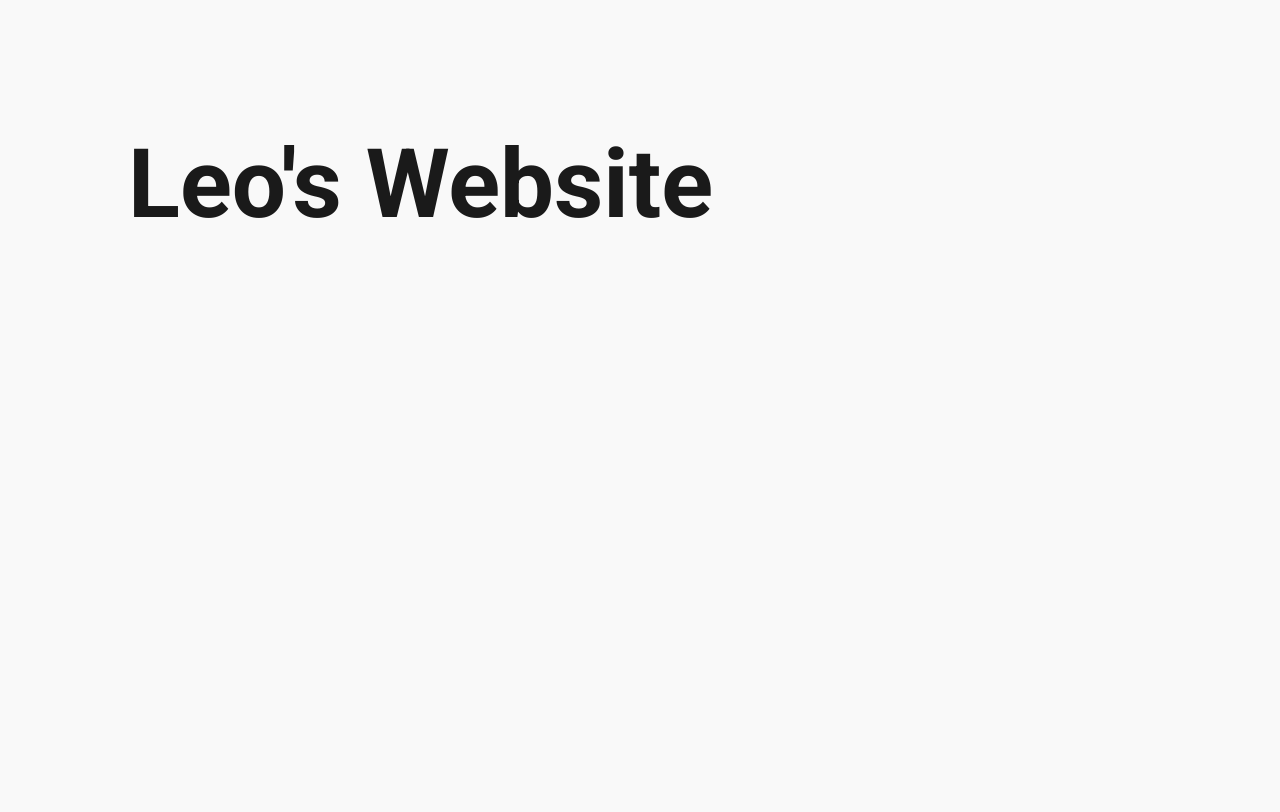
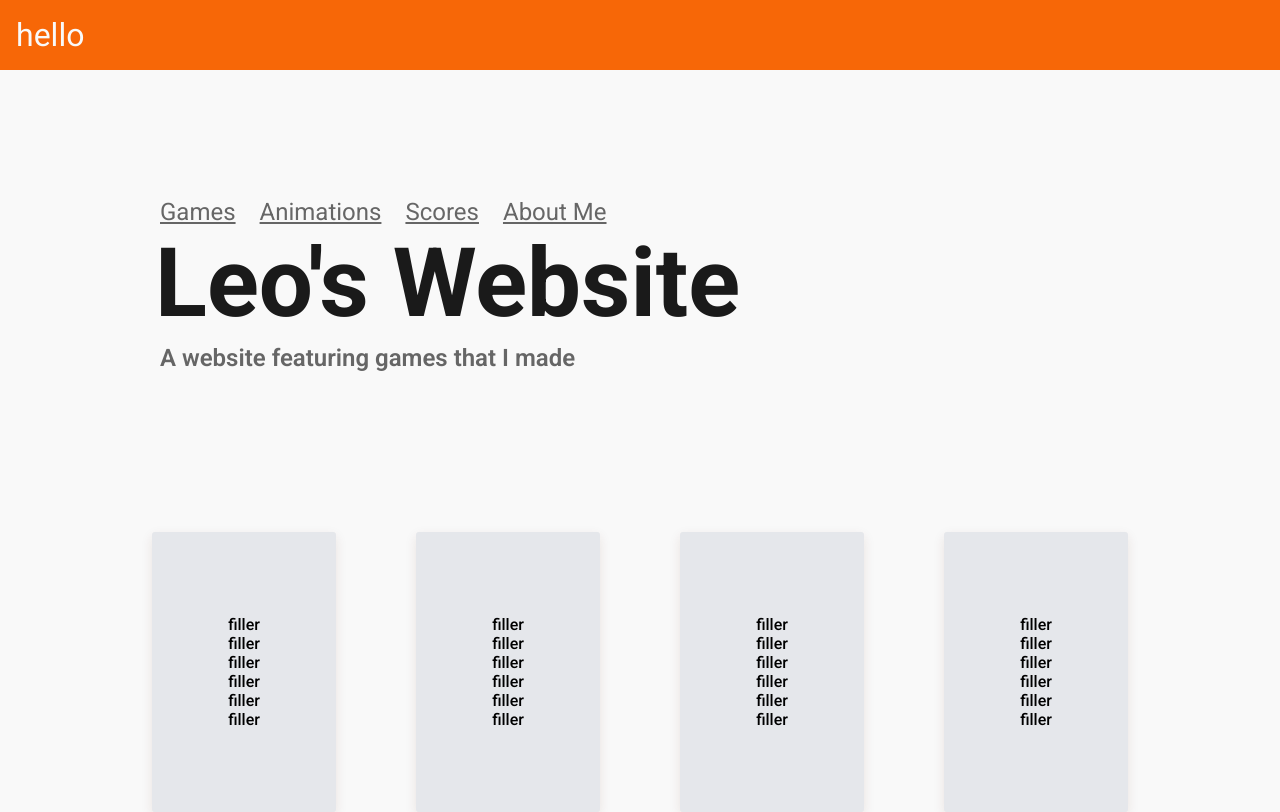
Before and after one commit to feistypanda/new_website, a plain HTML site: page dist/index.html in a window 1280 px wide. Drawn offline with Linux system fonts and the light colour scheme.

Commit message:
added more stuff to the website

```diff
--- a/dist/index.html
+++ b/dist/index.html
@@ -20,8 +20,57 @@
 
 <body>
 
+    <!-- The navbar at the top of the page -->
+    <div id = "navbar"> hello</div>
+
     <!-- this div will be for the title -->
-    <div id = "title_container">Leo's Website</div>
+    <div id = "title-container">
+        <span id = "title-links">
+            <a href = "./games/games.html" class = "title-link">Games</a>
+            <a href = "./animations/animatons.html" class = "title-link">Animations</a>
+            <a href = "./games/scores.html" class = "title-link">Scores</a>
+            <a href = "./aboutme.html" class = "title-link">About Me</a>
+        </span>
+        <span id = "title-text">Leo's Website</span>
+        <span id = "title-description">A website featuring games that I made</span>
+    </div>
+
+    <!-- container div for the selection box things -->
+    <div id = "selector-container">
+        <div id = "game-selection" class = "selector">
+            filler <br>
+            filler <br>
+            filler <br>
+            filler <br>
+            filler <br>
+            filler <br>
+        </div>
+        <div class = "selector">
+            filler <br>
+            filler <br>
+            filler <br>
+            filler <br>
+            filler <br>
+            filler <br>
+        </div>
+        <div class = "selector">
+            filler <br>
+            filler <br>
+            filler <br>
+            filler <br>
+            filler <br>
+            filler <br>
+        </div>
+        <div class = "selector">
+            filler <br>
+            filler <br>
+            filler <br>
+            filler <br>
+            filler <br>
+            filler <br>
+        </div>
+    </div>
+
 
 </body>
 
--- a/dist/index_styles.css
+++ b/dist/index_styles.css
@@ -1,43 +1,121 @@
-/*
-Background: #F9F9F9 (white)
 
-Text: #1A1A1A (dark gray)
-
-Primary Accent: #4F46E5 (indigo)
-
-Secondary Accent: #E0E7FF (light indigo)
-
-Border/Muted: #E5E7EB (light gray)
-
-*/
 
 /* color pallete */
 :root {
 	--background-color: #F9F9F9; /* white */
 	--text-color: #1A1A1A; /* dark gray */
-	--primary-accent: #4F46E5; /* indigo */
+	--primary-accent: #f76707; /* orange */
 	--secondary-accent: #E0E7FF; /* light indigo */
 	--muted-color: #E5E7EB; /* light gray */
+	--link-color: #666666; /*medium gray*/
+}
+
+* {
+  box-sizing: border-box;
 }
 
 body {
 	background-color: var(--background-color);
+	font-family: 'Roboto', sans-serif;
+
+	margin: 0;
+	padding: 0;
 }
 
-#title_container {
+#navbar {
 
-	position: fixed;
+	background-color: var(--primary-accent);
+	color: var(--background-color);
+
+	position: relative;
+	top: 0;
+	left: 0;
+	z-index: 2;
+
+	padding: 1rem;
+
+	font-size: 2rem;
+
+	width: 100%;
+}
+
+#title-container {
+	position: relative;
 	top: 0;
 	left: 0;
 
+	display: flex;
+	flex-direction: column;
+	align-items: flex-start;
+
 	padding-top: 8rem;
-	padding-left: 8rem;
+	padding-left: 10rem;
 	padding-bottom: 8rem;
+}
 
-	font-family: 'Roboto', sans-serif;
+#title-text {
+
 	font-size: 6rem;
 	color: var(--text-color);
 	font-weight: bold;
 
-	/*background-color: var(--text-color);*/
+	text-indent: -0.31rem;
+
+	line-height: 1.2;
+
+	margin-bottom: 0.2rem;
 }
+
+a {
+	color: var(--link-color);
+}
+
+a:hover {
+	color: var(--primary-accent);
+}
+
+#title-links {
+	font-size: 1.5rem;
+
+	display: flex;
+	gap: 1.5rem;
+}
+
+#title-description {
+
+	font-size: 1.5rem;
+	color: var(--link-color);
+
+	font-weight: 600;
+}
+
+.selector {
+	background-color: var(--muted-color);
+
+	width: 18%;
+	height: 280px;
+
+	padding: 1rem;
+
+	border-radius: 3px;
+
+	box-shadow: 0 4px 12px rgba(97, 40, 3, 0.1);
+
+	display: flex;
+	align-items: center;
+	justify-content: center;
+
+	text-align: center;
+	font-weight: 500;
+}
+
+#selector-container {
+	display: flex;
+	justify-content: space-around;
+	flex-wrap: wrap;
+
+	padding-top: 2rem;
+	padding-left: 8rem;
+	padding-right: 8rem;
+	gap: 2rem;
+}
```
